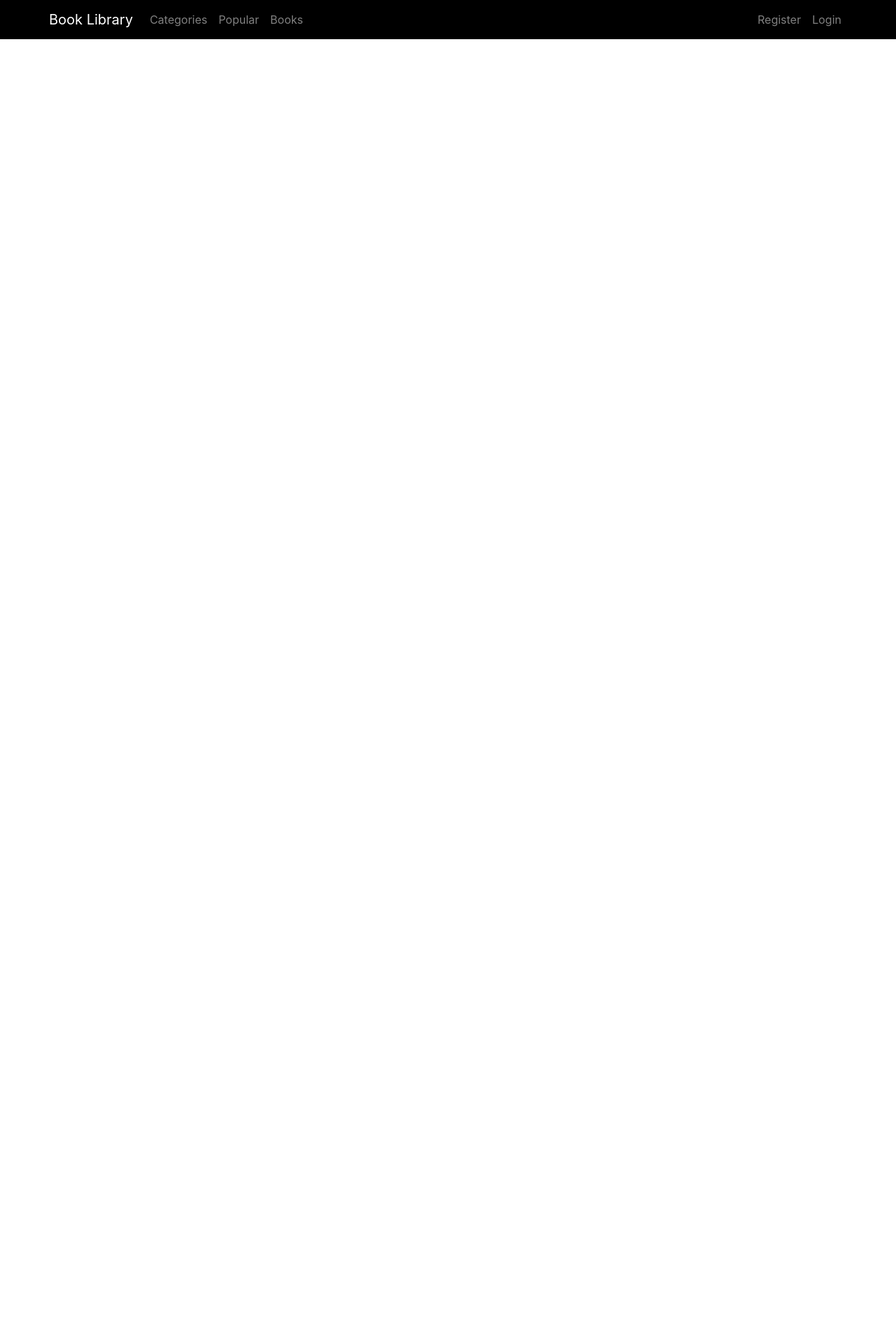
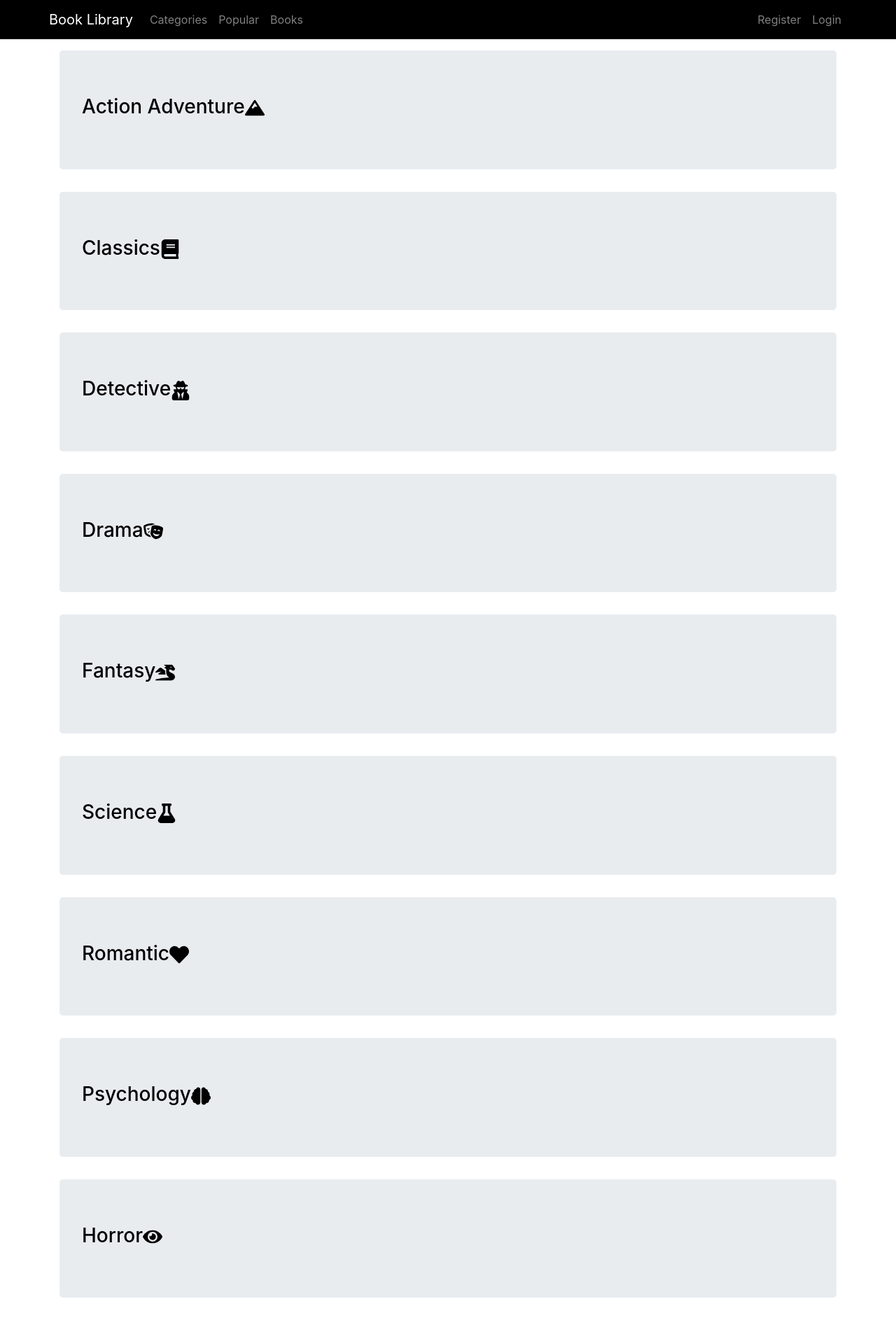
Before and after one commit to blankmaru/book-library-react-frontend, a React (Create React App) app: page /category in a window 1280 px wide. Shown: the whole page at 70% size. Before the commit the page ends 800 px from the top, so only its background shows below. Built offline with nearby package versions, Linux system fonts and the light colour scheme.

Commit message:
Create Category component and create frontend for book categories, added category for book func

```diff
--- a/src/App.js
+++ b/src/App.js
@@ -10,6 +10,7 @@ import AppNavbar from './components/AppNavbar';
 import Register from './components/auth/register';
 import Login from './components/auth/login';
 import Profile from './components/auth/profile';
+import Category from './components/Categories/Category';
 
 import Books from './components/Books/Books';
 
@@ -49,6 +50,7 @@ class App extends Component {
               <Route exact path="/login" component={Login} />
               <Route exact path="/profile" component={Profile} />
               <Route path="/books" component={Books} />
+              <Route exact path="/category" component={Category} />
             </Switch>
           </Container>
       </Router>
--- a/src/components/Books/AddBookModal.js
+++ b/src/components/Books/AddBookModal.js
@@ -11,11 +11,14 @@ const AddBookModal = props => {
     const [title, setTitle] = useState('');
     const [desc, setDesc] = useState('');
     const [author, setAuthor] = useState('');
+    const [category, setCategory] = useState('');
+
     const [success, setSuccess] = useState(false);
 
     const onTitleChange = (e) => setTitle(e.target.value);
     const onDescChange = (e) => setDesc(e.target.value);
     const onAuthorChange = (e) => setAuthor(e.target.value);
+    const onCategoryChange = (e) => setCategory(e.target.value);
 
     const createBook = (e) => {
         e.preventDefault();
@@ -26,7 +29,9 @@ const AddBookModal = props => {
             title,
             desc,
             author,
-            postedBy: user.id
+            postedBy: user.id,
+            timesReaded: 0,
+            category
         };
 
         axios.post('http://localhost:8080/api/books/add', newBook, {
@@ -48,7 +53,7 @@ const AddBookModal = props => {
             </Modal.Header>
             <Modal.Body>
                 {success ? (
-                    <Alert color="primary">Post created successfully!</Alert>
+                    <Alert color="primary">Book created successfully!</Alert>
                 ) : null}
                 <Form onSubmit={createBook}>
                     <Form.Group>
@@ -89,6 +94,24 @@ const AddBookModal = props => {
                             Author of new book
                         </Form.Text>
                     </Form.Group>
+
+                    <Form.Group>
+                        <Form.Label>Category</Form.Label>
+                        <Form.Control value={category} onChange={onCategoryChange} as="select">
+                            <option>Action Adventure</option>
+                            <option>Classics</option>
+                            <option>Detective</option>
+                            <option>Drama</option>
+                            <option>Fantasy</option>
+                            <option>Science</option>
+                            <option>Romantic</option>
+                            <option>Psychology</option>
+                            <option>Horror</option>
+                        </Form.Control>
+                        <Form.Text className="text-muted">
+                            Choose category of the book
+                        </Form.Text>
+                    </Form.Group>
                     <Button variant="primary" type="submit" block>
                         CREATE BOOK
                     </Button>
--- a/src/components/Books/BookItem.js
+++ b/src/components/Books/BookItem.js
@@ -33,6 +33,7 @@ const BookItem = props => {
             <Card.Body>
                 <Card.Title>{props.book.title}</Card.Title>
                 <Card.Text>{props.book.desc}</Card.Text>
+                <Card.Text><strong>Category:</strong> {props.book.category}</Card.Text>
                 <Card.Text>Author: {props.book.author}</Card.Text>
                 <div style={{display: 'block'}}>
                     {user
--- /dev/null
+++ b/src/components/Categories/Category.js
@@ -0,0 +1,72 @@
+import React from 'react';
+import {
+    Jumbotron
+} from 'react-bootstrap';
+import {
+    NavLink
+} from 'react-router-dom';
+import {
+    FaFlask,
+    FaDragon,
+    FaHeart,
+    FaBrain,
+    FaUserSecret,
+    FaTheaterMasks,
+    FaEye,
+    FaMountain,
+    FaBook
+} from 'react-icons/fa';
+
+const Category = props => {
+    return (
+        <div style={{marginTop: '1rem'}}>
+            <NavLink style={{textDecoration: 'none', color: '#000'}} to="/category/action">
+                <Jumbotron>
+                    <h3>Action Adventure<FaMountain /> </h3>
+                </Jumbotron>
+            </NavLink>
+            <Jumbotron>
+                <NavLink style={{textDecoration: 'none', color: '#000'}} to="/category/classics">
+                    <h3>Classics<FaBook /></h3>
+                </NavLink>
+            </Jumbotron>
+            <NavLink style={{textDecoration: 'none', color: '#000'}} to="/category/detective">
+                <Jumbotron>
+                    <h3>Detective<FaUserSecret /></h3>
+                </Jumbotron>
+            </NavLink>
+            <Jumbotron>
+                <NavLink style={{textDecoration: 'none', color: '#000'}} to="/category/drama">
+                    <h3>Drama<FaTheaterMasks /></h3>
+                </NavLink>
+            </Jumbotron>
+            <Jumbotron>
+                <NavLink style={{textDecoration: 'none', color: '#000'}} to="/category/fantasy">
+                    <h3>Fantasy<FaDragon /></h3>
+                </NavLink>
+            </Jumbotron>
+            <Jumbotron>
+                <NavLink style={{textDecoration: 'none', color: '#000'}} to="/category/science">
+                    <h3>Science<FaFlask /></h3>
+                </NavLink>
+            </Jumbotron>
+            <Jumbotron>
+                <NavLink style={{textDecoration: 'none', color: '#000'}} to="/category/romantic">
+                    <h3>Romantic<FaHeart /></h3>
+                </NavLink>
+            </Jumbotron>
+            <Jumbotron>
+                <NavLink style={{textDecoration: 'none', color: '#000'}} to="/category/psychology">
+                    <h3>Psychology<FaBrain /></h3>
+                </NavLink>
+            </Jumbotron>
+            <Jumbotron>
+                <NavLink style={{textDecoration: 'none', color: '#000'}} to="/category/horror">
+                    <h3>Horror<FaEye /></h3>
+                </NavLink>
+            </Jumbotron>
+        </div>
+    );
+};
+
+export default Category;
--- a/src/components/auth/profile.js
+++ b/src/components/auth/profile.js
@@ -16,6 +16,7 @@ const Profile = props => {
                     <Card.Text>
                         {currentUser.email}
                     </Card.Text>
+                    <Card.Text>Readed books: </Card.Text>
                 </Card.Body>
             </Card>
         </div>
--- a/src/services/auth.js
+++ b/src/services/auth.js
@@ -30,6 +30,10 @@ class Auth {
     currentUser() {
         return JSON.parse(localStorage.getItem('user'));
     };
+
+    authHeader() {
+        return JSON.parse(localStorage.getItem('user')).accessToken;
+    }
 };
 
 export default new Auth();
```
Also changed, not shown: src/services/authHeader.js (deleted, +0 -9 lines), src/components/Category.js (deleted).
